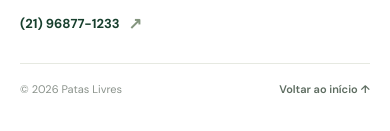
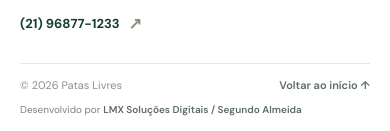
Before and after one commit to Salmeida-webdev/Patas-Livres, a plain HTML site: page index.html in a window 390 px wide. Shown: the part 7386-7517 px from the top of the page. Drawn offline with Linux system fonts and the light colour scheme.

Commit message:
chore: inclui crédito LMX no rodapé

```diff
--- a/index.html
+++ b/index.html
@@ -210,7 +210,7 @@
       <p>Cuidado animal, dignidade e ressocialização.<br>Unidade-piloto em Gericinó, Bangu — Rio de Janeiro.</p>
       <a class="footer-contact" href="https://wa.me/5521968771233?text=Ol%C3%A1%2C%20quero%20saber%20mais%20sobre%20o%20projeto%20Patas%20Livres." target="_blank" rel="noopener noreferrer">(21) 96877-1233 <span aria-hidden="true">↗</span></a>
     </div>
-    <div class="footer-bottom"><span>© <span id="year"></span> Patas Livres</span><a href="#inicio">Voltar ao início ↑</a></div>
+    <div class="footer-bottom"><span>© <span id="year"></span> Patas Livres</span><span class="footer-credit">Desenvolvido por <strong>LMX Soluções Digitais / Segundo Almeida</strong></span><a href="#inicio">Voltar ao início ↑</a></div>
   </footer>
 
   <a class="whatsapp-float" href="https://wa.me/5521968771233?text=Ol%C3%A1%2C%20quero%20saber%20mais%20sobre%20o%20projeto%20Patas%20Livres." target="_blank" rel="noopener noreferrer" aria-label="Falar com o Patas Livres pelo WhatsApp">
--- a/styles.css
+++ b/styles.css
@@ -160,6 +160,8 @@ h1, h2, h3, p { overflow-wrap: anywhere; }
 .footer-contact { display: inline-flex; align-items: center; gap: 9px; color: var(--forest); font-size: 13px; font-weight: 700; }
 .footer-contact span { color: #84957f; font-size: 16px; }
 .footer-bottom { width: min(var(--content), calc(100% - 64px)); min-height: 51px; margin: 0 auto; display: flex; justify-content: space-between; align-items: center; border-top: 1px solid var(--line); color: #8a928b; font-size: 11px; }
+.footer-credit { color: #7b847d; text-align: center; }
+.footer-credit strong { color: #5d6c60; font-weight: 600; }
 .footer-bottom a { color: #5d6c60; font-weight: 600; }
 .whatsapp-float { position: fixed; z-index: 80; right: max(22px, calc((100vw - 1320px)/2)); bottom: max(22px, env(safe-area-inset-bottom)); display: grid; width: 62px; height: 62px; place-items: center; border: 3px solid white; border-radius: 50%; background: #25d366; box-shadow: 0 8px 24px rgba(15,56,31,.25); transition: transform .2s ease, box-shadow .2s ease; }
 .whatsapp-float:hover { transform: translateY(-3px); box-shadow: 0 12px 28px rgba(15,56,31,.32); }
@@ -239,7 +241,8 @@ h1, h2, h3, p { overflow-wrap: anywhere; }
   .footer-main { width: calc(100% - 40px); grid-template-columns: 1fr; gap: 14px; padding: 33px 0 26px; }
   .footer-brand img { width: 174px; }
   .footer-main > p { font-size: 11px; }
-  .footer-bottom { width: calc(100% - 40px); }
+  .footer-bottom { width: calc(100% - 40px); min-height: 64px; flex-wrap: wrap; justify-content: space-between; gap: 8px 14px; padding: 12px 0; }
+  .footer-credit { order: 3; flex: 1 0 100%; text-align: left; font-size: 10px; }
   .whatsapp-float { right: 16px; bottom: max(16px, env(safe-area-inset-bottom)); width: 58px; height: 58px; }
   .whatsapp-float img { width: 39px; height: 39px; }
 }
```
Also changed, not shown: 1 other file.
